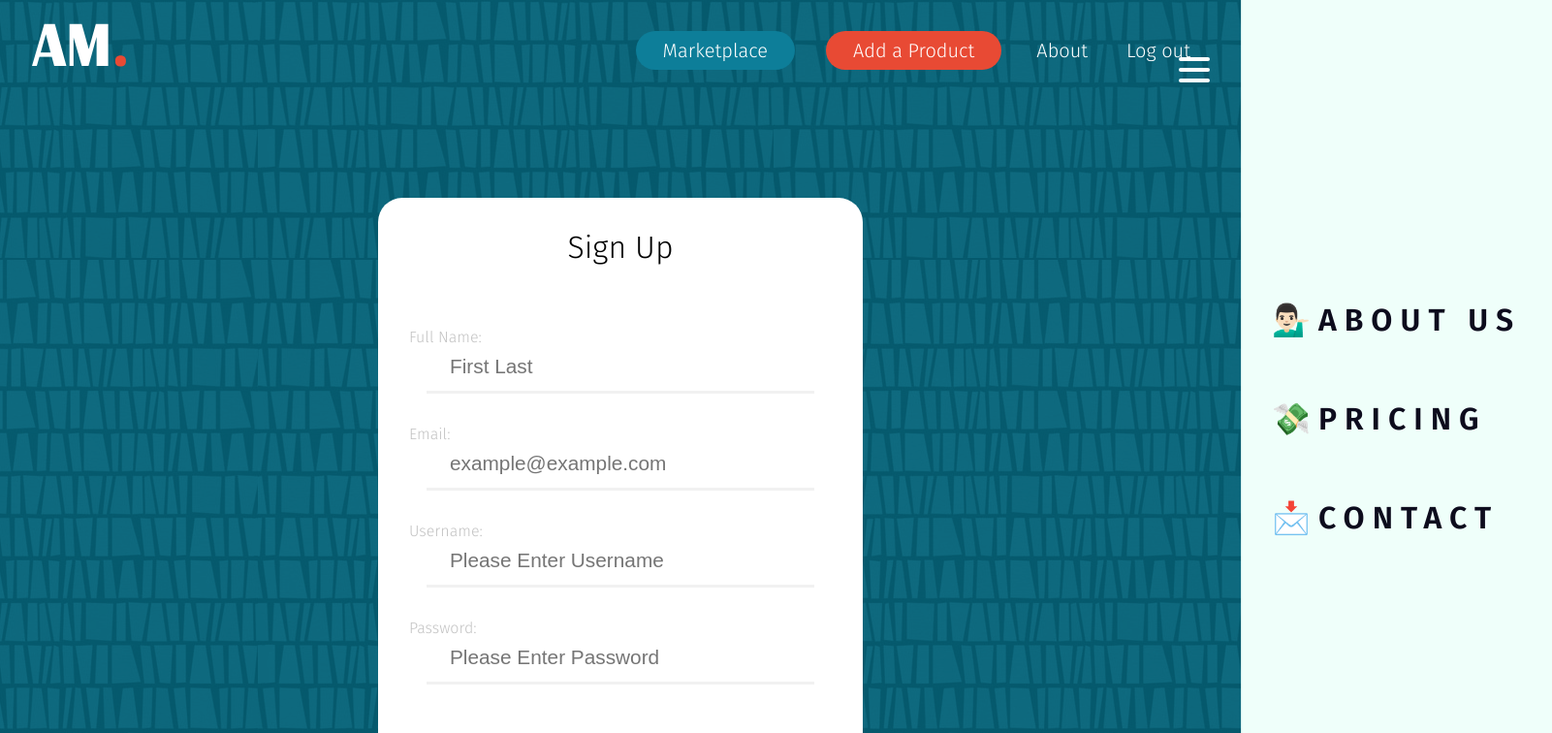
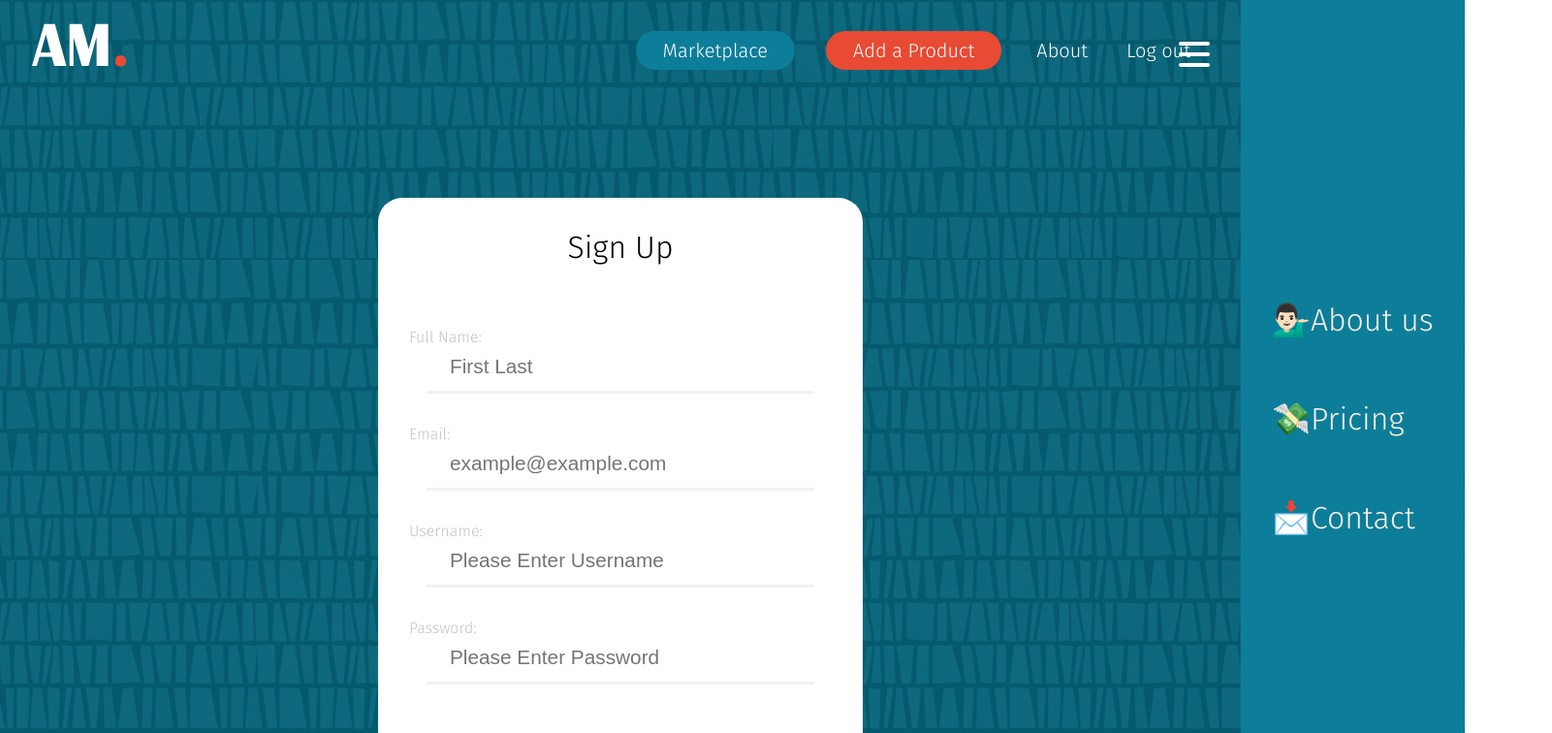
Before and after one commit to Build-Week-ft-african-marketplace-1/front-end, a React (Create React App) app in the folder african-marketplace/: page /signup in a window 1280 px wide. Shown: the top 756 px of the page at 97% size, 1601 px wide, since content can reach past the window. Built offline with nearby package versions, Linux system fonts and the light colour scheme.

Commit message:
menu opens and closes -- hamburger turns to x

```diff
--- a/african-marketplace/src/components/hamburgerMenu/Burger.js
+++ b/african-marketplace/src/components/hamburgerMenu/Burger.js
@@ -1,18 +1,27 @@
 import React from 'react';
 import { StyledBurger } from '../styles/OurStyles';
+// import styled from 'styled-components';
+
+
 
 //These are new to me
 import { bool, func } from 'prop-types';
 
 const Burger = (props) => {
   const { setOpen, open } = props;
+  // console.log(open)
   return (
-    <StyledBurger>
+    <StyledBurger open={open} onClick={() => setOpen(!open)}>
       <div />
       <div />
       <div />
     </StyledBurger>
   )
 }
+//the below is unnecessary, but good practice - 'type checker'
+Burger.propTypes = {
+  open: bool.isRequired,
+  setOpen: func.isRequired,
+};
 
 export default Burger;
--- a/african-marketplace/src/components/hamburgerMenu/Menu.js
+++ b/african-marketplace/src/components/hamburgerMenu/Menu.js
@@ -1,9 +1,11 @@
 import React from 'react';
 import { StyledMenu } from '../styles/OurStyles';
+import { bool } from 'prop-types';
 
-const Menu = () => {
+const Menu = (props) => {
+
    return (
-     <StyledMenu>
+     <StyledMenu open={props.open}>
        <a href="/">
          <span role="img" aria-label="about us">&#x1f481;&#x1f3fb;&#x200d;&#x2642;&#xfe0f;</span>
          About us
@@ -19,4 +21,7 @@ const Menu = () => {
      </StyledMenu>
    )
  }
+ Menu.propTypes = {
+    open: bool.isRequired,
+ }
  export default Menu;
--- a/african-marketplace/src/components/styles/OurStyles.js
+++ b/african-marketplace/src/components/styles/OurStyles.js
@@ -115,7 +115,7 @@ const StyledButton = styled.div`
 
 const StyledBurger = styled.button`
 position: absolute;
-  top: 7%;
+top: 5%;
 right: 2rem;
 display: flex;
 flex-direction: column;
@@ -135,21 +135,34 @@ const StyledBurger = styled.button`
 div {
   width: 2rem;
   height: 0.25rem;
-    background: ${pr => pr.theme.white};
+  background: ${({ theme, open }) => open ? theme.red : theme.white};
   border-radius: 10px;
   transition: all 0.3s linear;
   position: relative;
   transform-origin: 1px;
+
+  :first-child {
+    transform: ${({ open }) => open ? 'rotate(45deg)' : 'rotate(0)'};
+  }
+
+  :nth-child(2) {
+    opacity: ${({ open }) => open ? '0' : '1'};
+    transform: ${({ open }) => open ? 'translateX(20px)' : 'translateX(0)'};
+  }
+
+  :nth-child(3) {
+    transform: ${({ open }) => open ? 'rotate(-45deg)' : 'rotate(0)'};
+  }
 }
 `;
 
 const StyledMenu = styled.nav`
-  transform: translateX(100%);
+  transform: ${ ({open}) => open ? 'translateX(0)': 'translateX(100%)'};
 
   display: flex;
   flex-direction: column;
   justify-content: center;
-  background: ${({ theme }) => theme.primaryLight};
+  background: ${({ theme }) => theme.buttonBack};
   height: 100vh;
   text-align: left;
   padding: 2rem;
@@ -164,11 +177,11 @@ const StyledMenu = styled.nav`
 
   a {
     font-size: 2rem;
-    text-transform: uppercase;
+    // text-transform: uppercase;
     padding: 2rem 0;
-    font-weight: bold;
-    letter-spacing: 0.5rem;
-    color: ${({ theme }) => theme.primaryDark};
+    // font-weight: bold;
+    // letter-spacing: 0.5rem;
+    color: ${({ theme }) => theme.textColor};
     text-decoration: none;
     transition: color 0.3s linear;
 
@@ -178,7 +191,7 @@ const StyledMenu = styled.nav`
     }
 
     &:hover {
-      color: ${({ theme }) => theme.primaryHover};
+      color: ${({ theme }) => theme.red};
     }
   }
 `
--- a/african-marketplace/src/components/styles/themes.js
+++ b/african-marketplace/src/components/styles/themes.js
@@ -1,6 +1,7 @@
 export default {
    greenBlue: '#025467',
    headerColor: '#6ed8f0',
+   buttonBack: '#0d7e99',
    white: '#fff',
    red: "#E84A34",
    textColor: 'linen',
```
Lines whose indentation alone changed are shown as unchanged.
